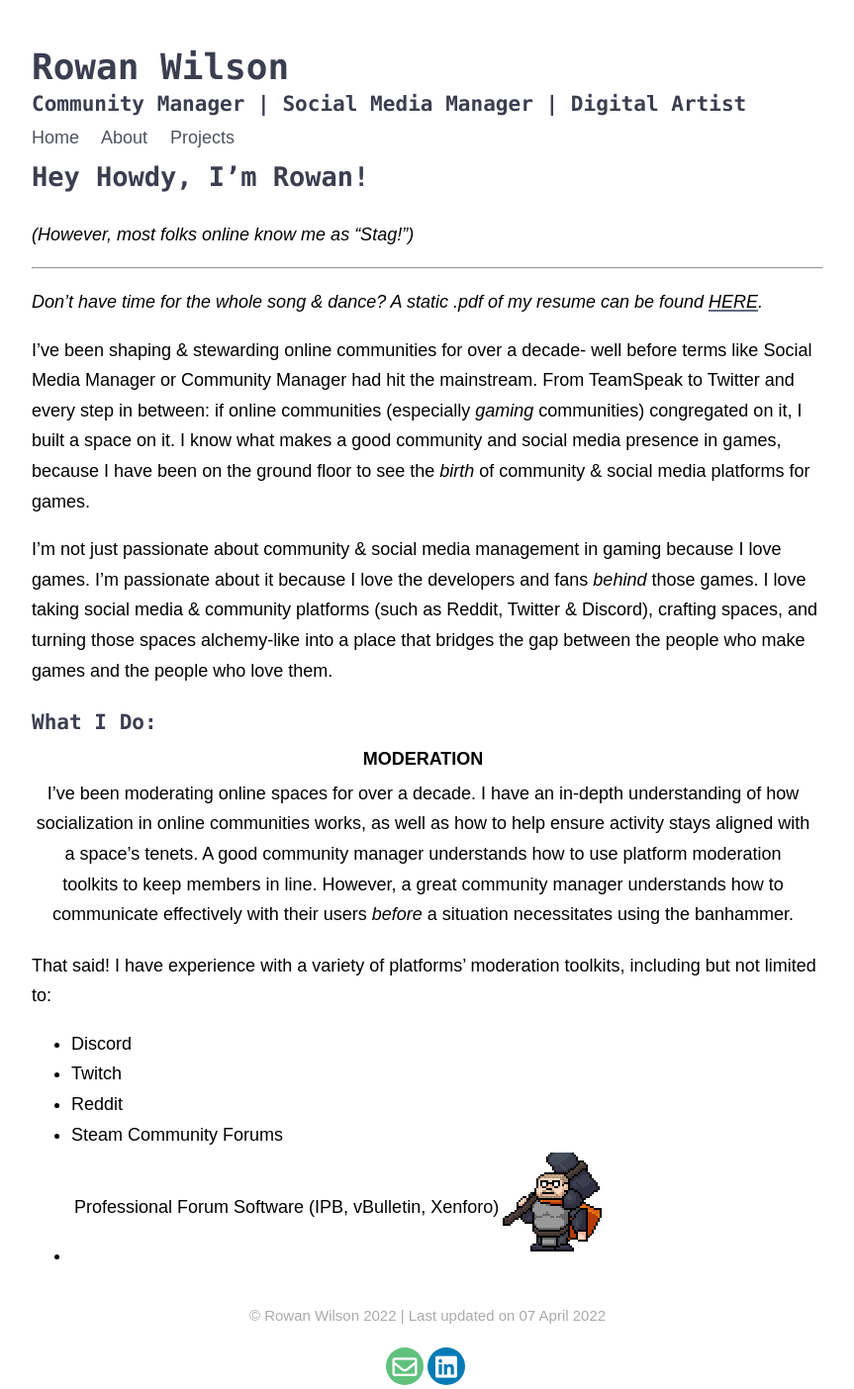
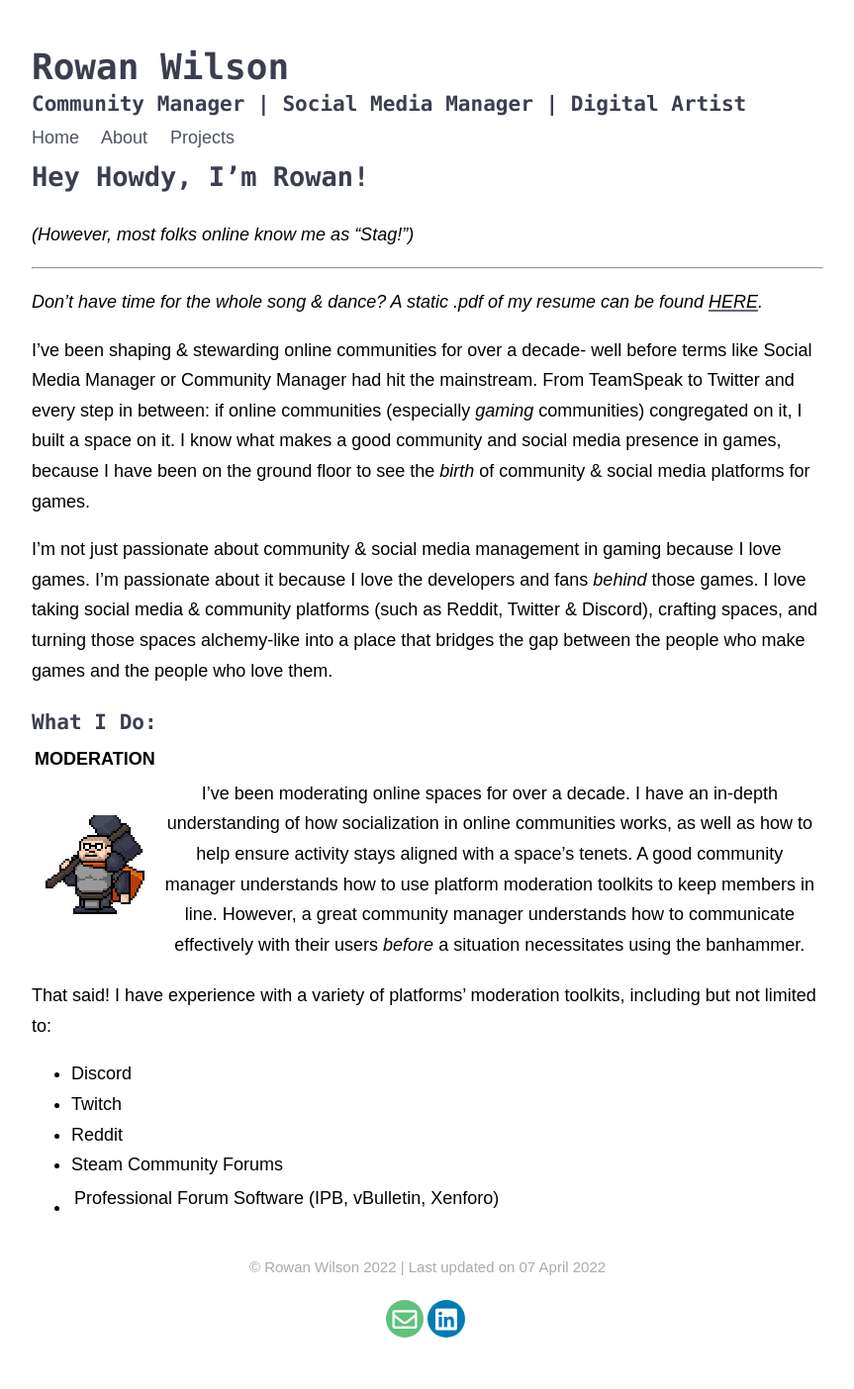
Before and after one commit to stagrunner/rowanjwilson, a Jekyll site: the page built from _pages/about.md, in a window 1280 px wide. Shown: the whole page at 99% size, without its empty margins (208-1071 px from the left). Built offline with Jekyll 4.4.1, drawn with Linux system fonts in a browser that asks for light colours; nearby versions of some CDN libraries; after the commit the page ends 1356 px from its top, so only the background shows below that.

Commit message:
Update about.md

```diff
--- a/_pages/about.md
+++ b/_pages/about.md
@@ -21,11 +21,11 @@
 
 | MODERATION |  |
 |:--------:|:--------------------------:|
-| I've been moderating online spaces for over a decade. I have an in-depth understanding of how socialization in online communities works, as well as how to help ensure activity stays aligned with a space's tenets. A good community manager understands how to use platform moderation toolkits to keep members in line. However, a great community manager understands how to communicate effectively with their users *before* a situation necessitates using the banhammer.
+| ![mod](/assets/images/mod.gif) | I've been moderating online spaces for over a decade. I have an in-depth understanding of how socialization in online communities works, as well as how to help ensure activity stays aligned with a space's tenets. A good community manager understands how to use platform moderation toolkits to keep members in line. However, a great community manager understands how to communicate effectively with their users *before* a situation necessitates using the banhammer.
 
 That said! I have experience with a variety of platforms' moderation toolkits, including but not limited to:
 - Discord
 - Twitch
 - Reddit
 - Steam Community Forums
-- Professional Forum Software (IPB, vBulletin, Xenforo)   | ![mod](/assets/images/mod.gif) |
+- Professional Forum Software (IPB, vBulletin, Xenforo)   |
```
